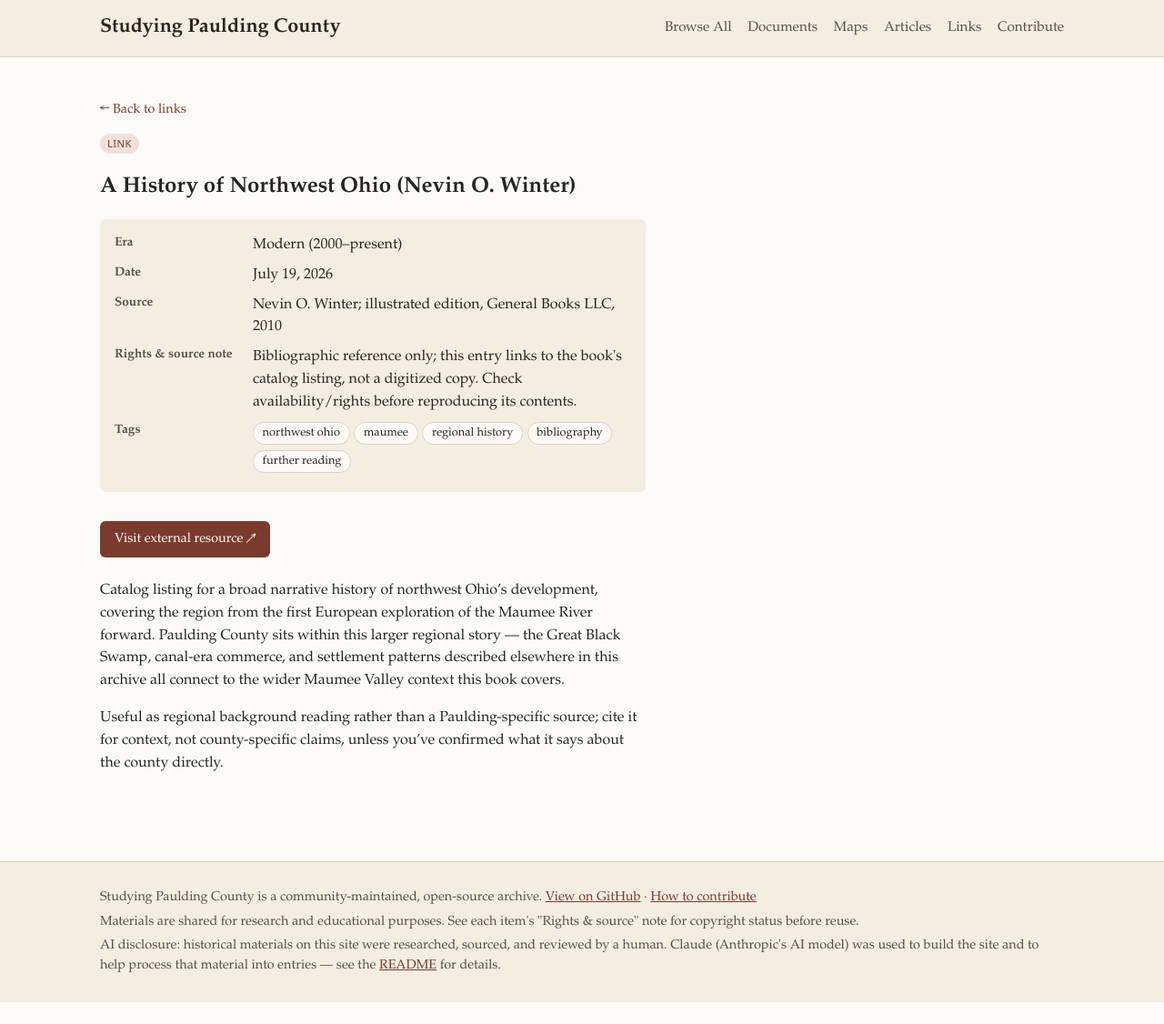
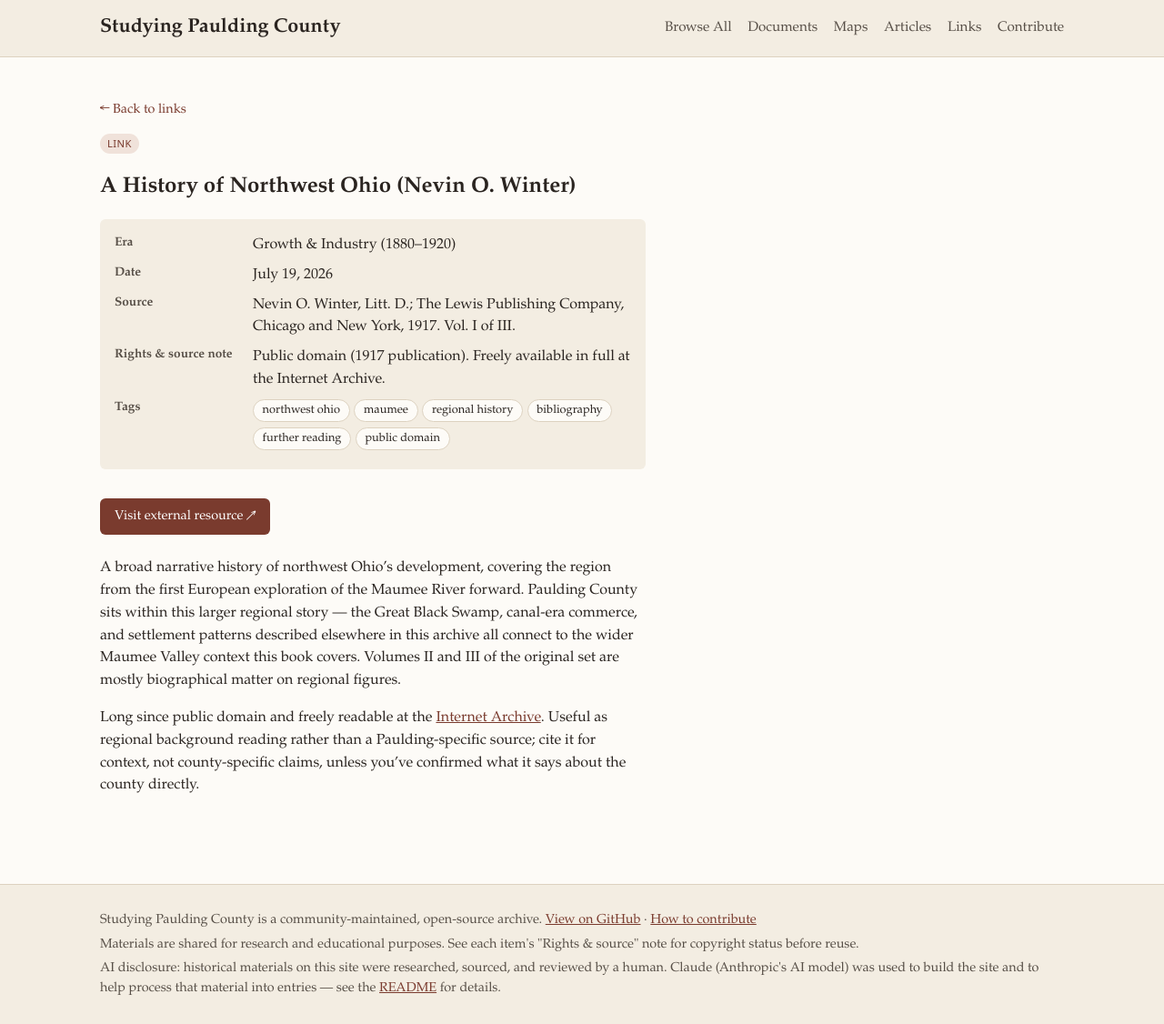
Before and after one commit to jofer215/Paulding, a Jekyll site: the page built from _items/history-of-northwest-ohio-winter.md, in a window 1280 px wide. Shown: the whole page at 91% size. Built offline with Jekyll 4.4.1, drawn with Linux system fonts in a browser that asks for light colours; before the commit the page ends 1102 px from its top, so only the background shows below that.

Commit message:
Upgrade Winter's History of Northwest Ohio to the 1917 original; add Camp's Railroad Depots book
The existing bibliography entry for Nevin O. Winter's "A History of
Northwest Ohio" pointed to a 2010 reprint edition; since a 1917
original (Vol. I) turned up, it's now linked to the freely-readable
Internet Archive copy instead, with era updated to match.

Also adds a new entry for Mark J. Camp's "Railroad Depots of Northwest
Ohio" (Arcadia Publishing, 2005), cross-linked with this archive's
existing depot photographs.

Co-Authored-By: Claude Sonnet 5 <noreply@anthropic.com>
Claude-Session: https://claude.ai/code/session_01HFiX5DwBj15tjgeMJKLPqW

```diff
--- a/_items/history-of-northwest-ohio-winter.md
+++ b/_items/history-of-northwest-ohio-winter.md
@@ -1,21 +1,24 @@
 ---
 title: "A History of Northwest Ohio (Nevin O. Winter)"
 type: link
-era: 2000-present
-description: "A 664-page narrative history of northwest Ohio's development, from the first European exploration of the Maumee onward — broader regional context for Paulding County's history."
-source: "Nevin O. Winter; illustrated edition, General Books LLC, 2010"
-rights: "Bibliographic reference only; this entry links to the book's catalog listing, not a digitized copy. Check availability/rights before reproducing its contents."
-external_url: "https://books.google.com/books?id=q3s0bwAACAAJ"
-tags: [northwest ohio, maumee, regional history, bibliography, further reading]
+era: 1880-1920
+description: "Nevin O. Winter's narrative history of northwest Ohio's development, from the first European exploration of the Maumee onward — broader regional context for Paulding County's history. Volume I; long in the public domain."
+source: "Nevin O. Winter, Litt. D.; The Lewis Publishing Company, Chicago and New York, 1917. Vol. I of III."
+rights: "Public domain (1917 publication). Freely available in full at the Internet Archive."
+external_url: "https://archive.org/details/historyofnorthwe01wint"
+tags: [northwest ohio, maumee, regional history, bibliography, further reading, public domain]
 ---
 
-Catalog listing for a broad narrative history of northwest Ohio's
-development, covering the region from the first European exploration of the
-Maumee River forward. Paulding County sits within this larger regional
-story — the Great Black Swamp, canal-era commerce, and settlement patterns
-described elsewhere in this archive all connect to the wider Maumee Valley
-context this book covers.
+A broad narrative history of northwest Ohio's development, covering the
+region from the first European exploration of the Maumee River forward.
+Paulding County sits within this larger regional story — the Great Black
+Swamp, canal-era commerce, and settlement patterns described elsewhere in
+this archive all connect to the wider Maumee Valley context this book
+covers. Volumes II and III of the original set are mostly biographical
+matter on regional figures.
 
+Long since public domain and freely readable at the
+[Internet Archive](https://archive.org/details/historyofnorthwe01wint).
 Useful as regional background reading rather than a Paulding-specific
 source; cite it for context, not county-specific claims, unless you've
 confirmed what it says about the county directly.
```
Also changed, not shown: _items/railroad-depots-of-northwest-ohio-camp-2005.md (added, +26 -0 lines).
